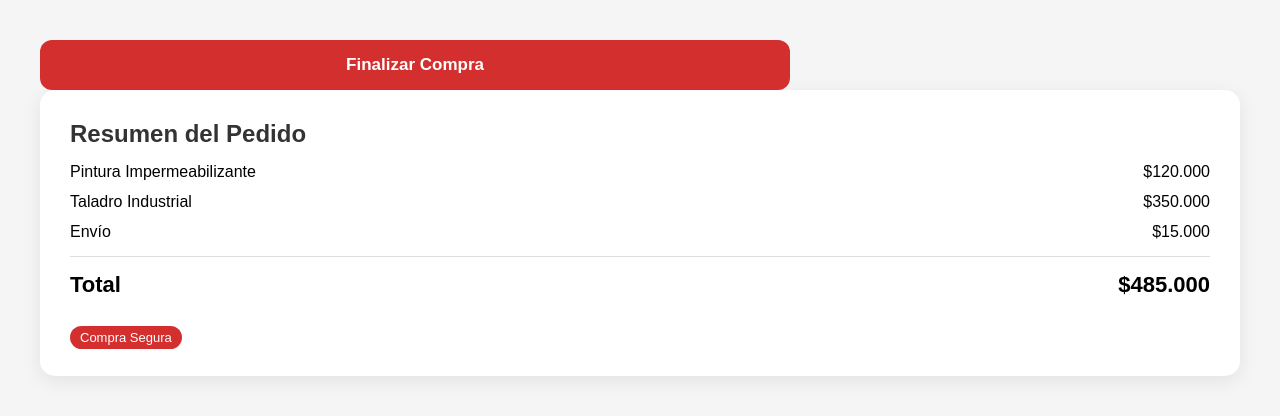
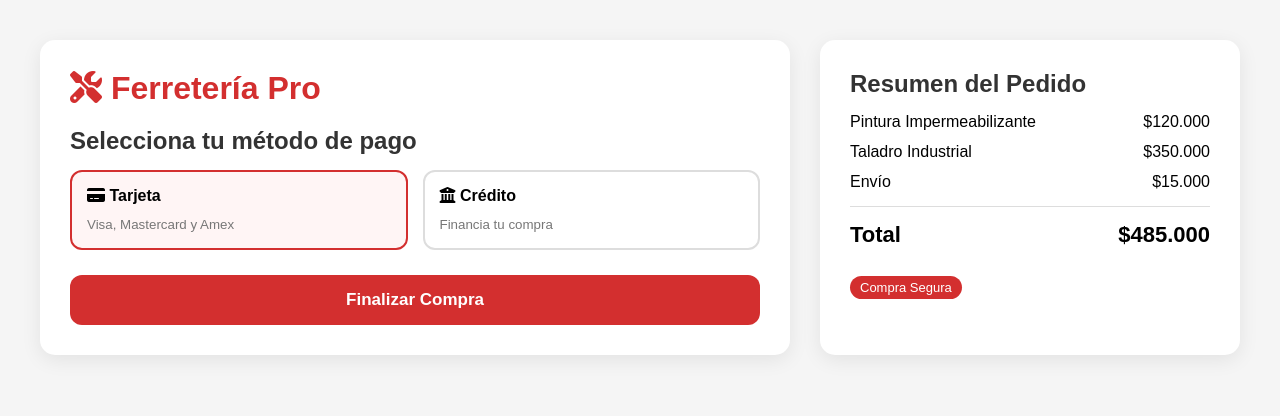
Before and after one commit to curvelo46/ferreteria-pro, a Flask app: page /creditos in a window 1280 px wide. Shown: the top 416 px of the page. Run offline with Flask 3, Linux system fonts and the light colour scheme.

Commit message:
Update Creditos.html

```diff
--- a/templates/blogs/Creditos.html
+++ b/templates/blogs/Creditos.html
@@ -4,7 +4,7 @@
 <meta charset="UTF-8">
 <meta name="viewport" content="width=device-width, initial-scale=1.0">
 <title>Simulador de Compra - Ferretería Pro</title>
- <link rel="stylesheet" href="/static/css/checkout.css">
+
 <link rel="stylesheet" href="https://cdnjs.cloudflare.com/ajax/libs/font-awesome/6.5.1/css/all.min.css"/>
 
 <style>
@@ -230,6 +230,27 @@ small{
 <div class="container">
 
     <!-- CHECKOUT -->
+    <div class="checkout">
+
+        <h1><i class="fa-solid fa-screwdriver-wrench"></i> Ferretería Pro</h1>
+
+        <h2>Selecciona tu método de pago</h2>
+
+        <div class="metodos-pago">
+
+            <div class="metodo active" onclick="seleccionarMetodo('tarjeta', this)">
+                <h3><i class="fa-solid fa-credit-card"></i> Tarjeta</h3>
+                <small>Visa, Mastercard y Amex</small>
+            </div>
+
+            <div class="metodo" onclick="seleccionarMetodo('credito', this)">
+                <h3><i class="fa-solid fa-building-columns"></i> Crédito</h3>
+                <small>Financia tu compra</small>
+            </div>
+
+        </div>
+
+        <!-- TARJETA -->
 
 
         <!-- CRÉDITO -->
```
